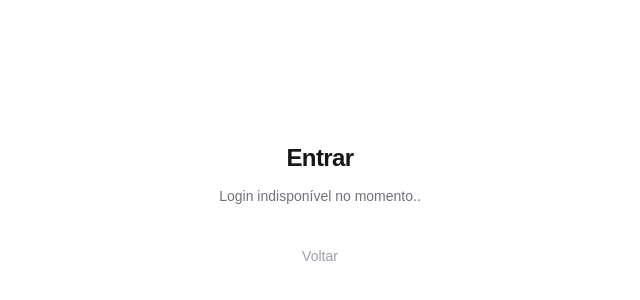
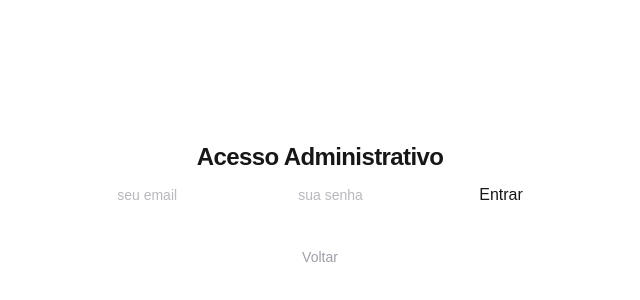
Before and after one commit to kalelmoura/infamily, a Next.js app in the folder frontend/: page /login in a window 1280 px wide. Shown: the part 196-496 px from the top of the page, without its empty margins (320-960 px from the left). Built offline with nearby package versions, Linux system fonts and the light colour scheme.

Commit message:
feat: added login input boxes and Enter button

```diff
--- a/frontend/app/login/page.tsx
+++ b/frontend/app/login/page.tsx
@@ -1,13 +1,45 @@
+"use client";
+
+import { useState } from "react";
 import Link from "next/link";
 
-// Admin login (/login). Placeholder for Phase 0 — the Supabase Auth form
-// (email + password, session via @supabase/ssr) is built in Phase 1.
 export default function LoginPage() {
+  const [email, setEmail] = useState("");
+  const [password, setPassword] = useState("");
+
+  function handleSubmit(event: React.FormEvent<HTMLFormElement>) {
+    event.preventDefault();
+
+    console.log(email, password);
+  }
+
   return (
     <main className="flex flex-1 flex-col items-center justify-center px-6 text-center">
-      <h1 className="text-2xl font-semibold tracking-tight">Entrar</h1>
 
-      <p className="mt-3 text-sm text-zinc-500">Login indisponível no momento..</p>
+     <h1 className="text-2xl font-semibold tracking-tight"> Acesso Administrativo </h1>
+
+     <form onSubmit={handleSubmit}>
+      <input
+      className="mt-3 text-sm text-zinc-500"
+      type="email"
+      placeholder="seu email"
+      value={email}
+      onChange={(event) => setEmail(event.target.value)}
+      />
+
+      <input
+      className="mt-3 text-sm text-zinc-500"
+      type="password"
+      placeholder="sua senha"
+      value={password}
+      onChange={(event) => setPassword(event.target.value)}
+      />
+
+      <button
+      type="submit"
+      >Entrar </button>
+
+      </form>
 
       <Link
         href="/"
--- /dev/null
+++ b/frontend/lib/supabase.ts
@@ -0,0 +1,11 @@
+import { createBrowserClient } from "@supabase/ssr";
+
+// Browser-side Supabase client, used only for Auth (login/session).
+// The FastAPI backend owns all database access — this client never
+// queries Postgres directly.
+export function createClient() {
+  return createBrowserClient(
+    process.env.NEXT_PUBLIC_SUPABASE_URL!,
+    process.env.NEXT_PUBLIC_SUPABASE_PUBLISHABLE_KEY!,
+  );
+}
--- a/frontend/package.json
+++ b/frontend/package.json
@@ -9,6 +9,7 @@
     "lint": "eslint"
   },
   "dependencies": {
+    "@supabase/ssr": "^0.12.0",
     "next": "16.2.9",
     "react": "19.2.4",
     "react-dom": "19.2.4"
```
Also changed, not shown: 1 other file (tests, documents, lock files or other folders).
